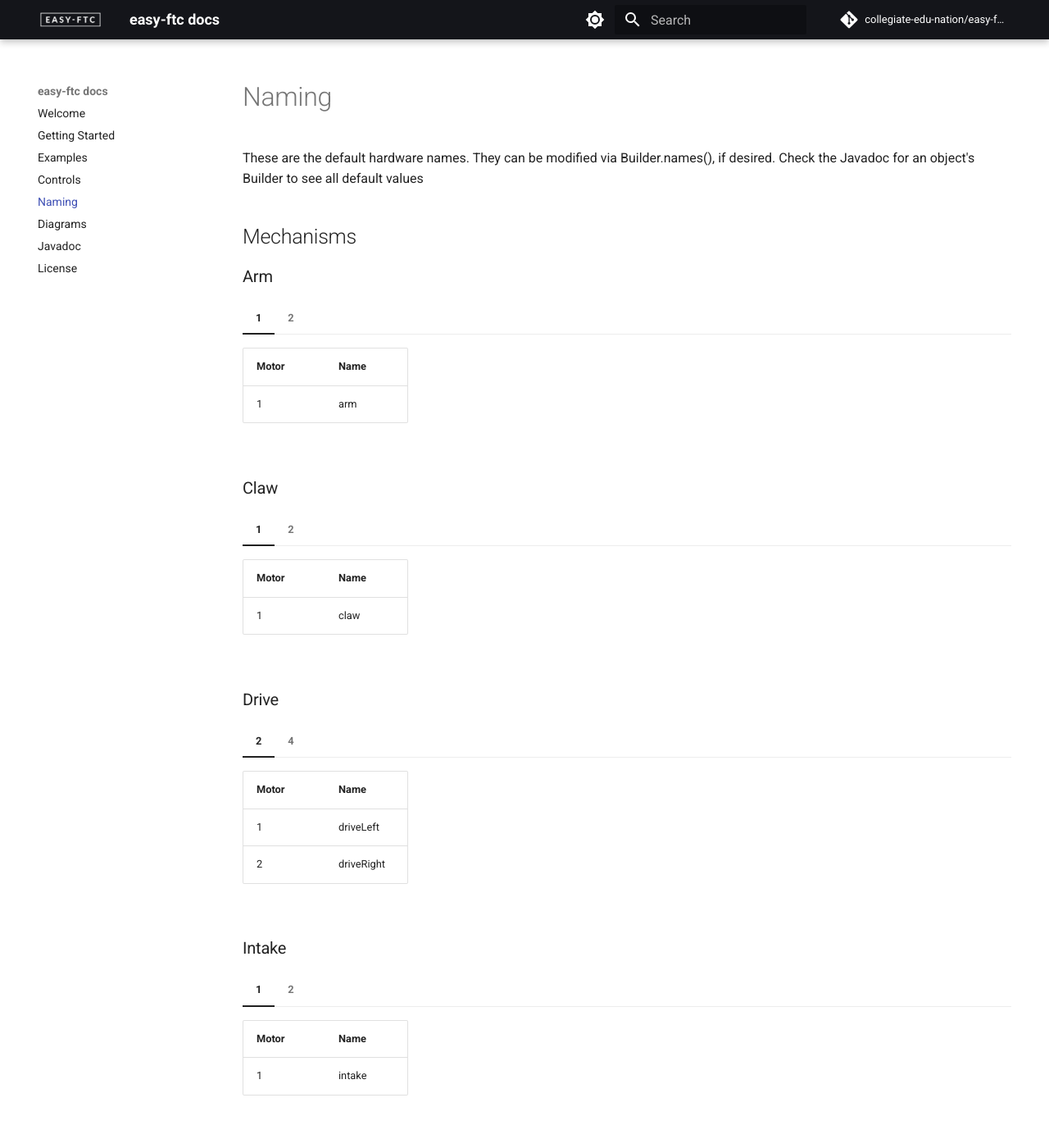
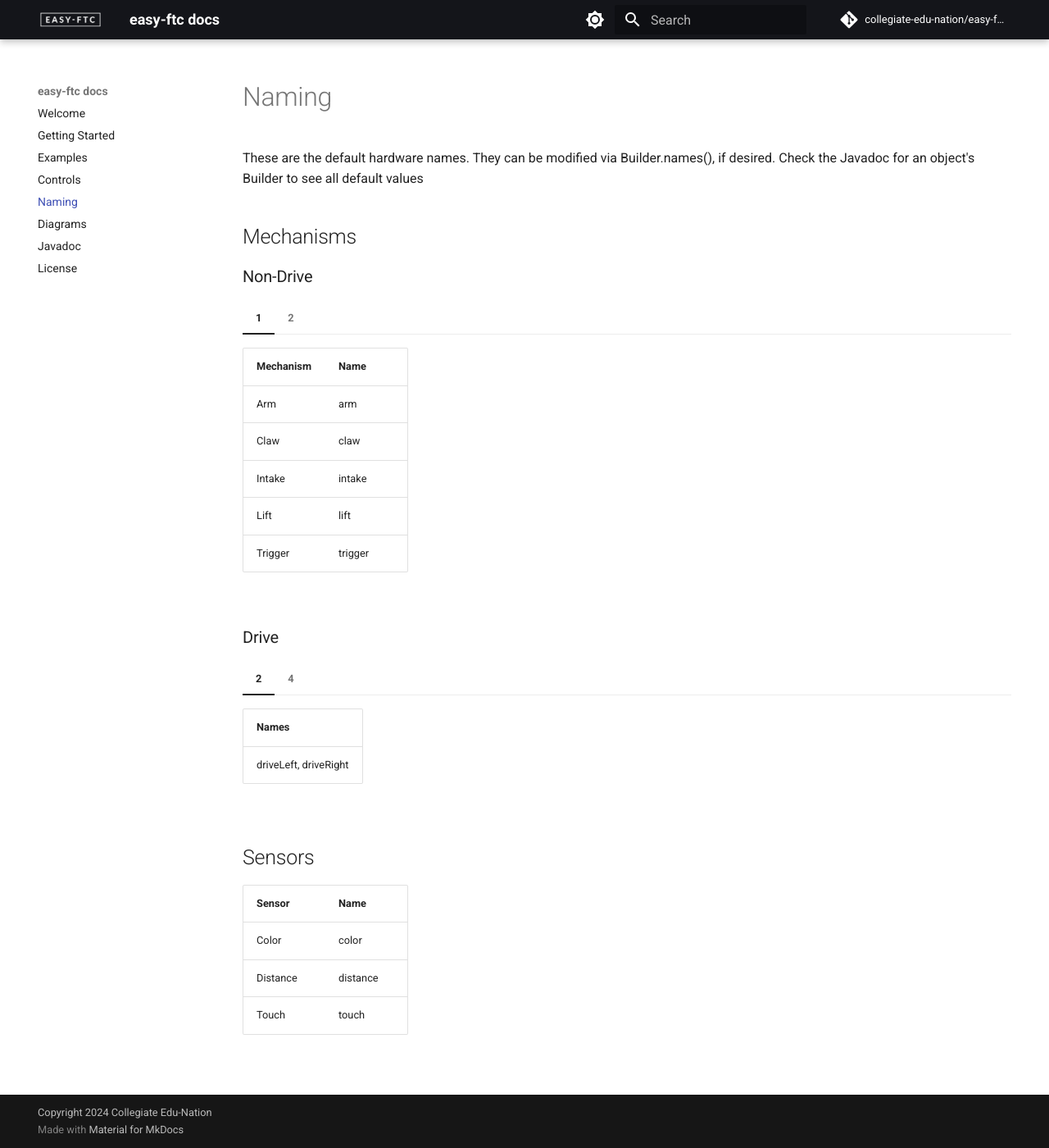
Before and after one commit to Collegiate-Edu-Nation/easy-ftc, an MkDocs documentation site: the page built from docs/naming.md, in a window 1280 px wide and 1400 px high. Shown: the whole window at 82% size. Built offline with MkDocs 1.6.1 and Material for MkDocs 9.7.7, drawn with Linux system fonts in a browser that asks for light colours; comment, search, counter and statistics services are not loaded; some of the changed text lies outside the part shown.

Commit message:
fmt: consolidate non-drive mechs

```diff
--- a/docs/naming.md
+++ b/docs/naming.md
@@ -9,98 +9,41 @@ These are the default hardware names. They can be modified via Builder.names(),
 
 ## Mechanisms
 
-### Arm
+### Non-Drive
 
 === "1"
 
-    | Motor | Name |
-    | ----- | ---- |
-    | 1     | arm  |
+    | Mechanism | Name    |
+    | --------- | ------- |
+    | Arm       | arm     |
+    | Claw      | claw    |
+    | Intake    | intake  |
+    | Lift      | lift    |
+    | Trigger   | trigger |
 
 === "2"
 
-    | Motor | Name     |
-    | ----- | -------- |
-    | 1     | armLeft  |
-    | 2     | armRight |
-
-### Claw
-
-=== "1"
-
-    | Motor | Name  |
-    | ----- | ----- |
-    | 1     | claw  |
-
-=== "2"
-
-    | Motor | Name      |
-    | ----- | --------- |
-    | 1     | clawLeft  |
-    | 2     | clawRight |
+    | Mechanism | Names                     |
+    | --------- | ------------------------- |
+    | Arm       | armLeft, armRight         |
+    | Claw      | clawLeft, clawRight       |
+    | Intake    | intakeLeft, intakeRight   |
+    | Lift      | liftLeft, liftRight       |
+    | Trigger   | triggerLeft, triggerRight |
 
 ### Drive
 
 === "2"
 
-    | Motor | Name       |
-    | ----- | ---------- |
-    | 1     | driveLeft  |
-    | 2     | driveRight |
+    | Names                 |
+    | --------------------- |
+    | driveLeft, driveRight |
 
 === "4"
 
-    | Motor | Name       |
-    | ----- | ---------- |
-    | 1     | frontLeft  |
-    | 2     | frontRight |
-    | 3     | backLeft   |
-    | 4     | backRight  |
-
-### Intake
-
-=== "1"
-
-    | Motor | Name    |
-    | ----- | ------- |
-    | 1     | intake  |
-
-=== "2"
-
-    | Motor | Name        |
-    | ----- | ----------- |
-    | 1     | intakeLeft  |
-    | 2     | intakeRight |
-
-### Lift
-
-=== "1"
-
-    | Motor | Name  |
-    | ----- | ----- |
-    | 1     | lift  |
-
-=== "2"
-
-    | Motor | Name      |
-    | ----- | --------- |
-    | 1     | liftLeft  |
-    | 2     | liftRight |
-
-### Trigger
-
-=== "1"
-
-    | Motor | Name     |
-    | ----- | -------- |
-    | 1     | trigger  |
-
-=== "2"
-
-    | Motor | Name         |
-    | ----- | ------------ |
-    | 1     | triggerLeft  |
-    | 2     | triggerRight |
+    | Names                                      |
+    | ------------------------------------------ |
+    | frontLeft, frontRight, backLeft, backRight |
 
 ## Sensors
 
```
